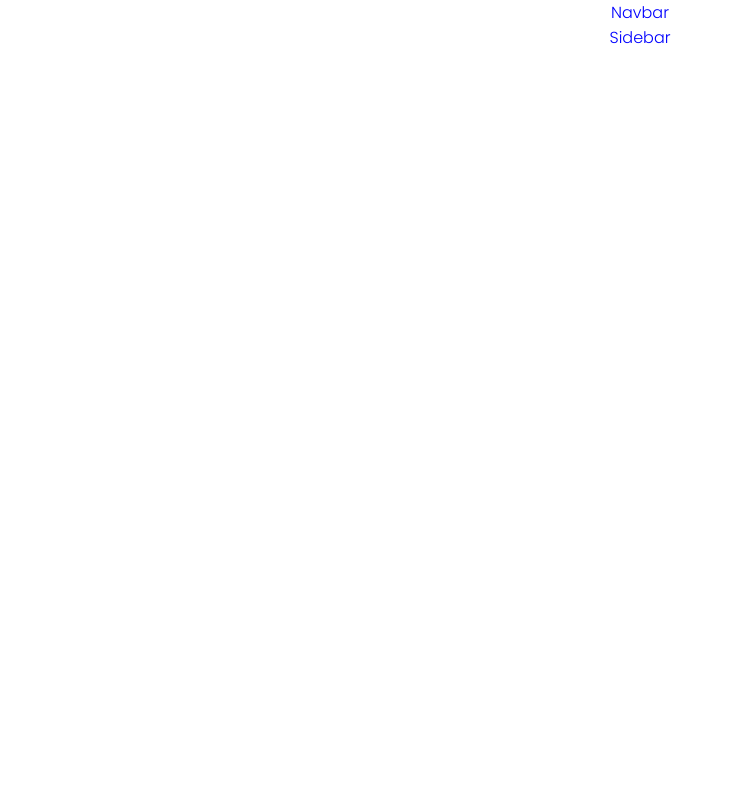
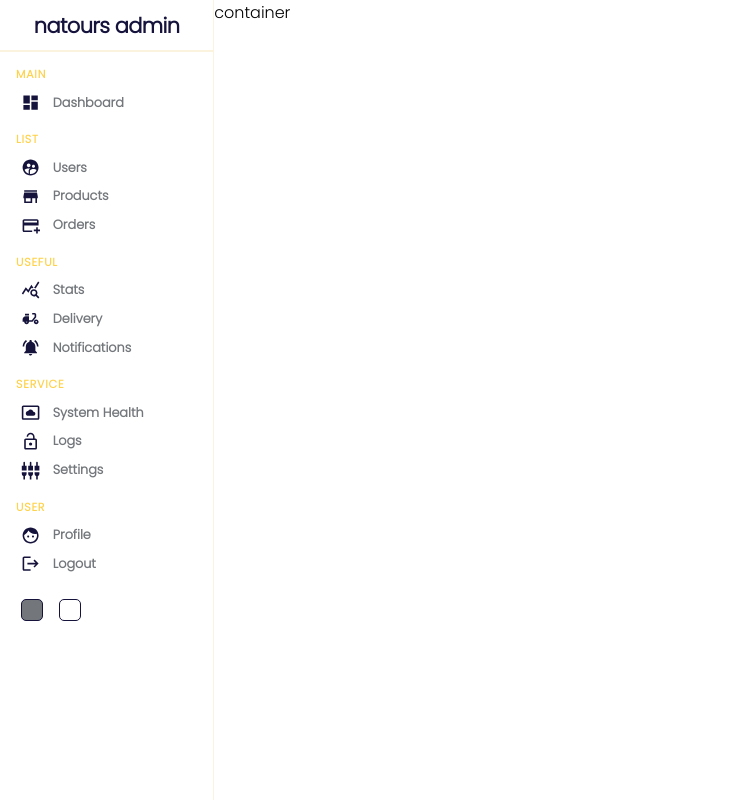
Before and after one commit to Moh-mmed/admin-dashboard, a React (Create React App) app: page / in a window 1280 px wide. Shown: the whole page, without its empty margins (0-732 px from the left). Built offline with nearby package versions, Linux system fonts and the light colour scheme.

Commit message:
style sidebar

```diff
--- a/package.json
+++ b/package.json
@@ -3,6 +3,10 @@
   "version": "0.1.0",
   "private": true,
   "dependencies": {
+    "@emotion/react": "^11.9.0",
+    "@emotion/styled": "^11.8.1",
+    "@mui/icons-material": "^5.8.0",
+    "@mui/material": "^5.8.0",
     "@testing-library/jest-dom": "^5.16.4",
     "@testing-library/react": "^13.2.0",
     "@testing-library/user-event": "^13.5.0",
--- a/src/App.css
+++ b/src/App.css
@@ -5,5 +5,4 @@
 }
 .App {
   font-family: 'Poppins', sans-serif;
-  text-align: center;
 }
--- a/src/components/sidebar/Sidebar.js
+++ b/src/components/sidebar/Sidebar.js
@@ -1,9 +1,87 @@
 import './sidebar.scss'
+import DashboardIcon from '@mui/icons-material/Dashboard';
+import SupervisedUserCircleIcon from "@mui/icons-material/SupervisedUserCircle";
+import StoreIcon from "@mui/icons-material/Store";
+import AddCardIcon from "@mui/icons-material/AddCard";
+import QueryStatsIcon from "@mui/icons-material/QueryStats";
+import DeliveryDiningIcon from "@mui/icons-material/DeliveryDining";
+import NotificationsActiveIcon from "@mui/icons-material/NotificationsActive";
+import SettingsSystemDaydreamIcon from "@mui/icons-material/SettingsSystemDaydream";
+import LockOpenIcon from "@mui/icons-material/LockOpen";
+import SettingsInputCompositeIcon from "@mui/icons-material/SettingsInputComposite";
+import FaceIcon from "@mui/icons-material/Face";
+import LogoutIcon from "@mui/icons-material/Logout";
 
 const Sidebar = () => {
   return (
-    <div className="sidebar">Sidebar</div>
-  )
+    <div className="sidebar">
+      <div className="top">
+        <span className="logo">natours admin</span>
+      </div>
+      <hr className="line" />
+      <div className="center">
+        <ul>
+          <p className="title">MAIN</p>
+          <li>
+            <DashboardIcon className="icon" />
+            <span>Dashboard</span>
+          </li>
+          <p className="title">LIST</p>
+          <li>
+            <SupervisedUserCircleIcon className="icon" />
+            <span>Users</span>
+          </li>
+          <li>
+            <StoreIcon className="icon" />
+            <span>Products</span>
+          </li>
+          <li>
+            <AddCardIcon className="icon" />
+            <span>Orders</span>
+          </li>
+          <p className="title">USEFUL</p>
+          <li>
+            <QueryStatsIcon className="icon" />
+            <span>Stats</span>
+          </li>
+          <li>
+            <DeliveryDiningIcon className="icon" />
+            <span>Delivery</span>
+          </li>
+          <li>
+            <NotificationsActiveIcon className="icon" />
+            <span>Notifications</span>
+          </li>
+          <p className="title">SERVICE</p>
+          <li>
+            <SettingsSystemDaydreamIcon className="icon" />
+            <span>System Health</span>
+          </li>
+          <li>
+            <LockOpenIcon className="icon" />
+            <span>Logs</span>
+          </li>
+          <li>
+            <SettingsInputCompositeIcon  className="icon"/>
+            <span>Settings</span>
+          </li>
+          <p className="title">USER</p>
+          <li>
+            <FaceIcon className="icon" />
+            <span>Profile</span>
+          </li>
+          <li>
+            <LogoutIcon className="icon" />
+            <span>Logout</span>
+          </li>
+        </ul>
+      </div>
+      <div className="bottom">
+        <div className="color-options"></div>
+        <div className="color-options"></div>
+      </div>
+    </div>
+  );
 }
 
 export default Sidebar
--- a/src/components/sidebar/sidebar.scss
+++ b/src/components/sidebar/sidebar.scss
@@ -0,0 +1,81 @@
+.sidebar{
+    flex: 1;
+    border-right: .5px solid #faf0d2c0;
+    min-height: 100vh;
+    background-color: #ffffff;
+
+    .top{
+        height: 50px;
+        display: flex;
+        align-items: center;
+        justify-content: center;
+
+        .logo{
+            font-size: 1.3rem;
+            font-weight: bold;
+            letter-spacing: -.5px;
+            color: #15133C
+        }
+    }
+    .line{
+        height: 0;
+        border: .5px solid #faf0d2c0;
+    }
+    .center{
+        padding-left: 1rem;
+        ul{
+            list-style: none;
+            .title{
+                font-size: .7rem;
+                font-weight: bold;
+                color: #FFD24C;
+                margin-top: .9rem;
+                margin-bottom: .3rem;
+                letter-spacing: .8px;
+            }
+            li{
+                display: flex;
+                align-items: center;
+                padding: .3rem;
+                cursor: pointer;
+
+                &:hover{
+                    background-color: rgba(21, 19, 60, 30%);
+                }
+
+                .icon{
+                    font-size:1.2rem;
+                    color: #15133C
+                }
+                span{
+                    font-size: .8rem;
+                    font-weight: 600;
+                    color: #73777B;
+                    margin-left: 0.8rem;
+                }
+            }
+        }
+    }
+    .bottom{
+        display: flex;
+        align-items: center;
+        margin-top: 0.8rem;
+        padding-left: .8rem;
+
+        .color-options{
+            width: 20px;
+            height: 20px;
+            margin: 0.5rem;
+            border-radius: 5px;
+            border: 1px solid #15133C;
+            cursor: pointer;
+
+            &:nth-child(1){
+                background-color: #73777B;
+            }
+            &:nth-child(2){
+                background-color: #ffffff;
+            }
+        }
+    }
+}
--- a/src/pages/home/Home.js
+++ b/src/pages/home/Home.js
@@ -5,8 +5,8 @@ import './home.scss'
 const Home = () => {
   return (
     <div className="home">
-      <Navbar />
-      <Sidebar/>
+      <Sidebar />
+      <div className="home-container">container</div>
     </div>
   )
 }
--- a/src/pages/home/home.scss
+++ b/src/pages/home/home.scss
@@ -1,3 +1,6 @@
 .home{
-    color: blue
+    display: flex;
+    .home-container{
+        flex: 5
+    }
 }
```
Also changed, not shown: 1 other file (tests, documents, lock files or other folders).
